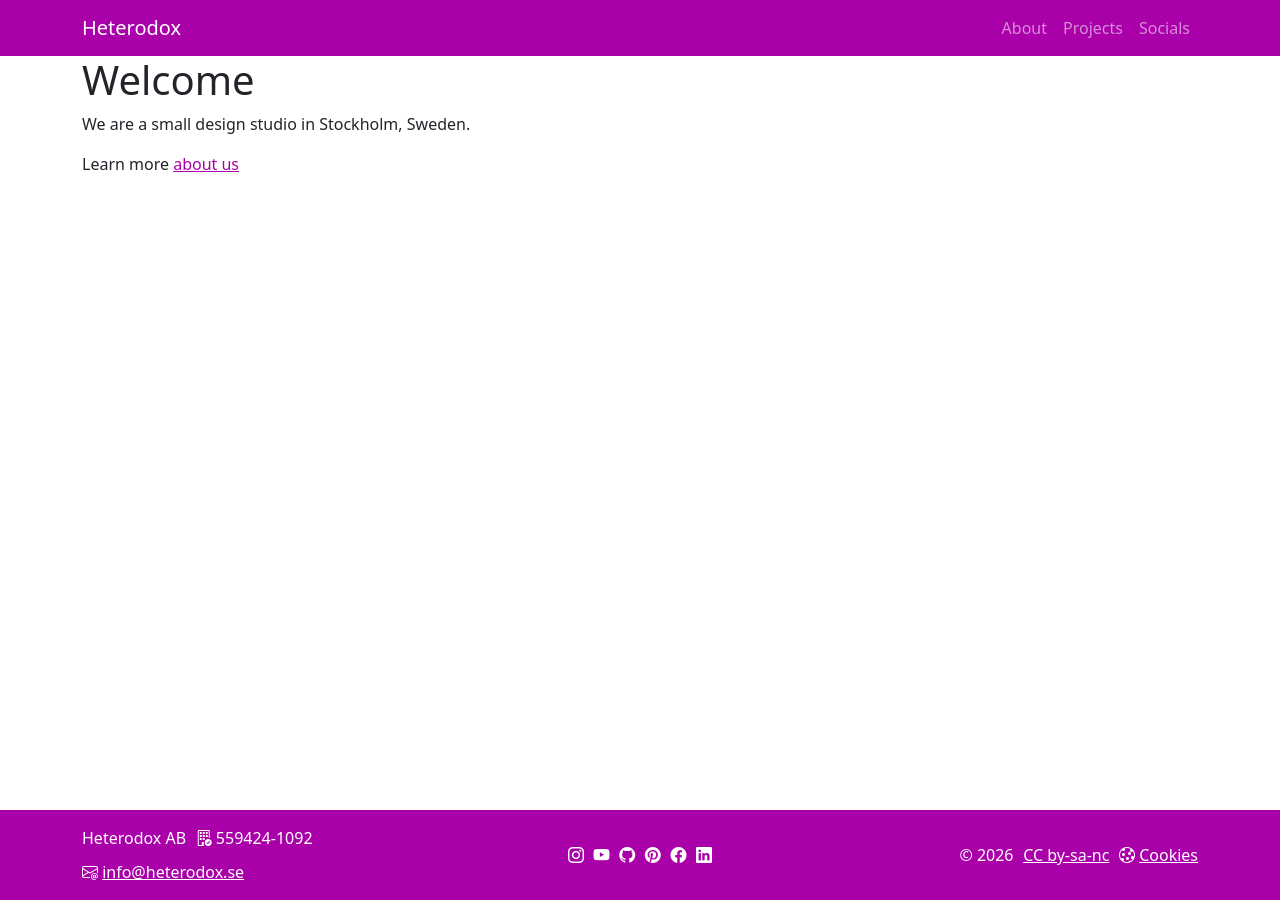
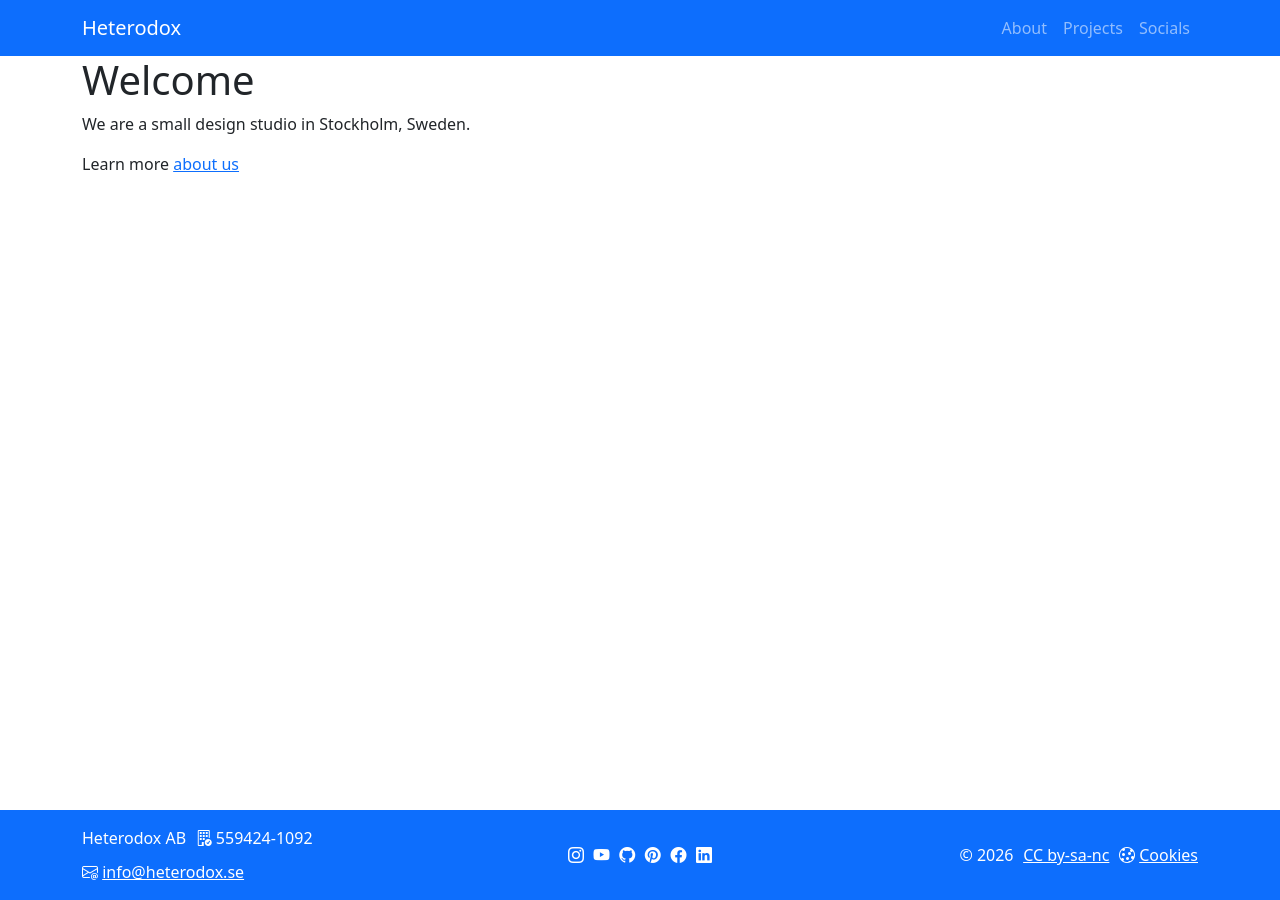
Before and after one commit to heterodox-studios/heterodox-studios.github.io, a Jekyll site: the page built from index.md, in a window 1280 px wide. Built offline with Jekyll 4.4.1, drawn with Linux system fonts in a browser that asks for light colours.

Commit message:
Switch to just use CDN bootstrap

```diff
--- a/_includes/head.html
+++ b/_includes/head.html
@@ -4,6 +4,7 @@
   <meta name="viewport" content="width=device-width, initial-scale=1">
   {%- seo -%}
 
+  <link href="https://cdn.jsdelivr.net/npm/bootstrap@5.3.8/dist/css/bootstrap.min.css" rel="stylesheet" integrity="sha384-sRIl4kxILFvY47J16cr9ZwB07vP4J8+LH7qKQnuqkuIAvNWLzeN8tE5YBujZqJLB" crossorigin="anonymous">
   <link rel="stylesheet" href="{{ "/assets/main.css" | relative_url }}">
   <link rel="stylesheet" href="https://cdn.jsdelivr.net/npm/bootstrap-icons@1.13.1/font/bootstrap-icons.min.css">
 
--- a/assets/main.scss
+++ b/assets/main.scss
@@ -2,4 +2,4 @@
 # Only the main Sass file needs front matter (the dashes are enough)
 ---
 
-@import "custom";
+// $primary: #a0a;
```
